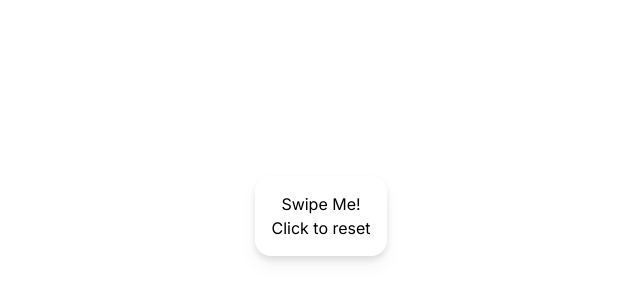
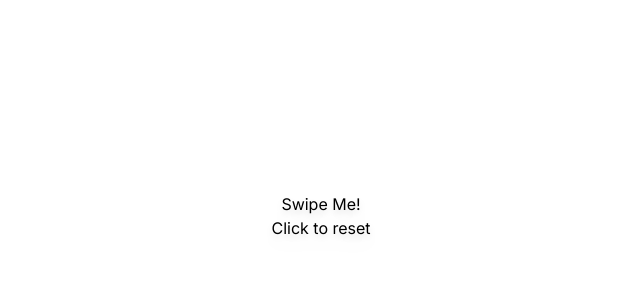
Before and after one commit to JarIsCoding/swipe-test, a Next.js app: page / in a window 1280 px wide. Shown: the part 184-484 px from the top of the page, without its empty margins (319-959 px from the left). Built offline with nearby package versions, Linux system fonts and the light colour scheme.

Commit message:
white changes

```diff
--- a/src/app/page.tsx
+++ b/src/app/page.tsx
@@ -14,8 +14,8 @@ const Page = () => {
   });
 
   return (
-    <div {...handlers} className={`text-center flex justify-center items-center h-screen w-screen ${swipeLeft ? 'bg-red-200' : 'bg-white'} ${swipeRight ? 'bg-green-200' : 'bg-white'}`}>
-      <button className={`drop-shadow-lg rounded-2xl p-4 ${swipeLeft ? 'bg-red-400' : 'bg-white'} ${swipeRight ? 'bg-green-400' : 'bg-white'}`}>
+    <div {...handlers} className={`text-center flex justify-center items-center h-screen w-screen ${swipeLeft ? 'bg-red-200' : ''} ${swipeRight ? 'bg-green-200' : ''}`}>
+      <button className={`drop-shadow-lg rounded-2xl p-4 ${swipeLeft ? 'bg-red-400' : ''} ${swipeRight ? 'bg-green-400' : ''}`}>
         Swipe Me!
         <br />
         Click to reset
```
